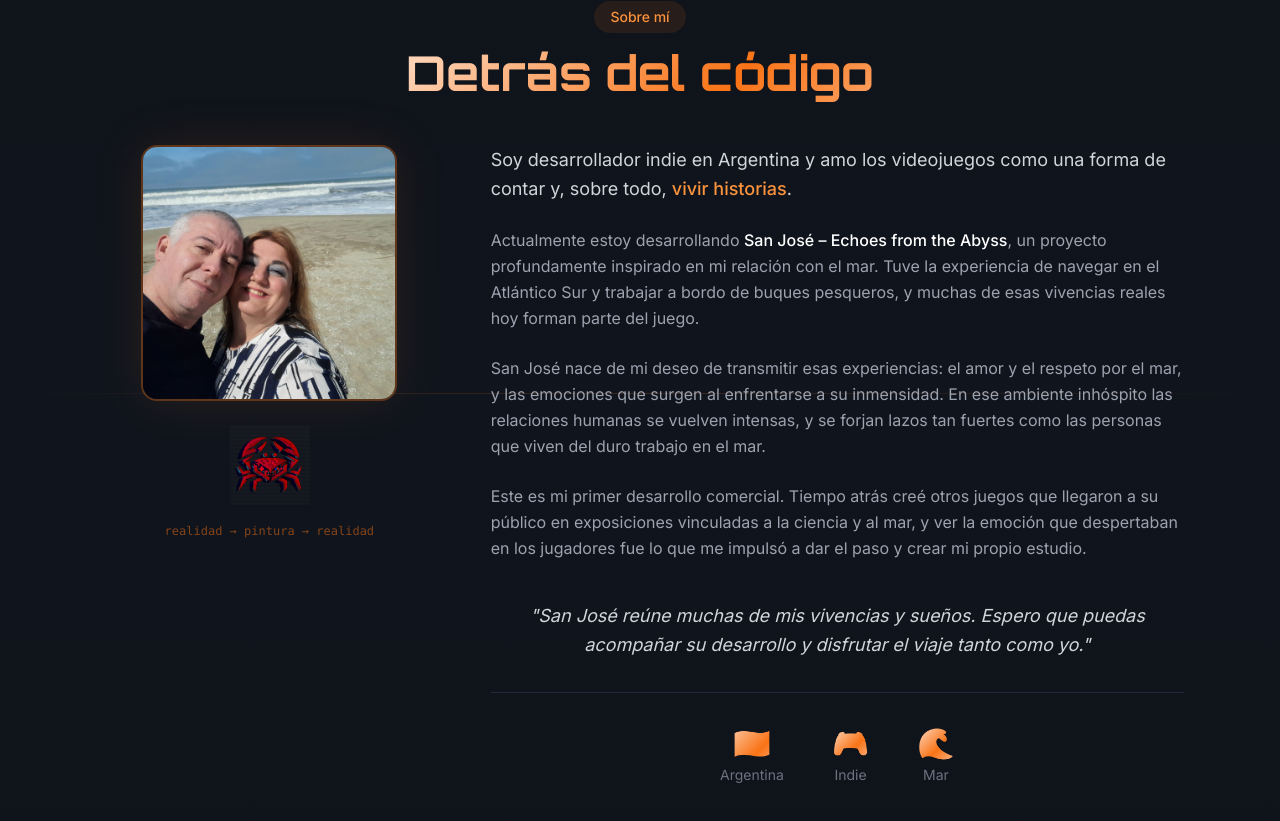
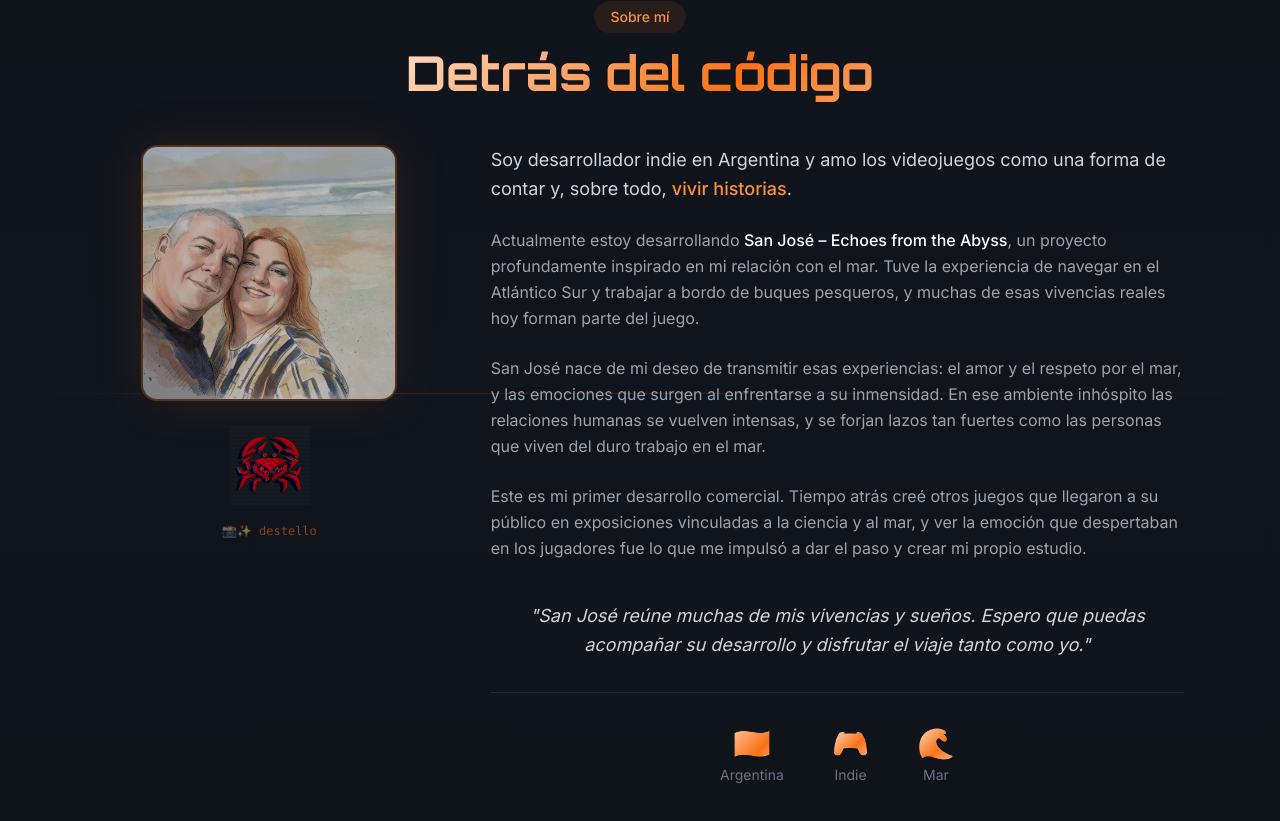
Before and after one commit to marchup/CrabCodeStudio, a React (Vite) app: page / in a window 1280 px wide. Shown: the part 2506-3327 px from the top of the page. Built offline with nearby package versions, Linux system fonts and the light colour scheme.

Commit message:
Update AboutSection.tsx

```diff
--- a/src/sections/AboutSection.tsx
+++ b/src/sections/AboutSection.tsx
@@ -3,27 +3,29 @@ import CrabLogo from '../components/CrabLogo';
 
 const AboutSection = () => {
   const [showTooltip, setShowTooltip] = useState(false);
-  const [blendProgress, setBlendProgress] = useState(0); // 0 = foto real, 1 = pintura
-  const [direction, setDirection] = useState(1); // 1 = hacia pintura, -1 = hacia real
+  const [blendProgress, setBlendProgress] = useState(1);
+  const [direction, setDirection] = useState(-0.2);
+  const [isFlashing, setIsFlashing] = useState(false);
 
   useEffect(() => {
-    // Efecto de transición suave entre las dos imágenes
     const interval = setInterval(() => {
       setBlendProgress((prev) => {
-        const newProgress = prev + direction * 0.1;
+        const newProgress = prev + direction * 0.02;
 
-        // Cambiar dirección cuando llega a los extremos
         if (newProgress >= 1) {
-          setDirection(-1);
+          setDirection(-0.2);
           return 1;
         }
         if (newProgress <= 0) {
-          setDirection(1);
+          setDirection(0.5);
+          // Activar destello cuando aparece la foto real
+          setIsFlashing(true);
+          setTimeout(() => setIsFlashing(false), 150);
           return 0;
         }
         return newProgress;
       });
-    }, 100); // Cada 100ms avanza 1%
+    }, 50);
 
     return () => clearInterval(interval);
   }, [direction]);
@@ -45,31 +47,44 @@ const AboutSection = () => {
           </h2>
         </div>
 
-        {/* Content - CON FOTO CON EFECTO BLEND */}
+        {/* Content */}
         <div className="flex flex-col lg:flex-row gap-12 items-start">
-          {/* Columna izquierda - Foto con blend */}
+          {/* Columna izquierda - Foto con blend y destello */}
           <div className="lg:w-1/3 flex flex-col items-center">
             {/* Contenedor de la foto con efecto */}
             <div className="relative mb-6 group w-64 h-64">
-              {/* Foto real (base) */}
+              {/* Foto real */}
               <img
-                src="/mi-foto-real.png" // Cambiá por tu foto real
+                src="/mi-foto-real.png"
                 alt="Martín - CrabCode Games (real)"
-                className="absolute inset-0 w-full h-full rounded-2xl object-cover border-2 border-orange-500/30 group-hover:border-orange-500/60 transition-all"
-              />
-
-              {/* Versión pintura (superpuesta con opacidad variable) */}
-              <img
-                src="/mi-foto-pintura.png" // Cambiá por tu versión acuarela
-                alt="Martín - CrabCode Games (pintura)"
-                className="absolute inset-0 w-full h-full rounded-2xl object-cover border-2 border-orange-500/30 group-hover:border-orange-500/60 transition-all"
+                className="absolute inset-0 w-full h-full rounded-2xl object-cover border-2 border-orange-500/30 transition-all"
                 style={{
-                  opacity: blendProgress,
-                  mixBlendMode: 'multiply', // Esto hace que se mezclen como capas
+                  opacity: 1 - blendProgress,
                 }}
               />
 
-              {/* Efecto glow */}
+              {/* Versión pintura */}
+              <img
+                src="/mi-foto-pintura.png"
+                alt="Martín - CrabCode Games (pintura)"
+                className="absolute inset-0 w-full h-full rounded-2xl object-cover border-2 border-orange-500/30 transition-all"
+                style={{
+                  opacity: blendProgress,
+                }}
+              />
+
+              {/* EFECTO DESTELLO - capa blanca que aparece y desaparece */}
+              <div
+                className={`absolute inset-0 rounded-2xl bg-white transition-opacity duration-150 ${
+                  isFlashing ? 'opacity-40' : 'opacity-0'
+                }`}
+                style={{
+                  mixBlendMode: 'overlay',
+                  pointerEvents: 'none',
+                }}
+              />
+
+              {/* Efecto glow base */}
               <div className="absolute inset-0 rounded-2xl bg-orange-500/10 blur-xl -z-10 group-hover:bg-orange-500/20 transition-all" />
             </div>
 
@@ -95,13 +110,13 @@ const AboutSection = () => {
               </div>
             </div>
 
-            {/* Indicador sutil del efecto */}
+            {/* Indicador del efecto */}
             <p className="text-xs text-orange-500/50 mt-3 font-mono">
-              realidad → pintura → realidad
+              {blendProgress > 0.8 ? '🎨 pintura' : '📸✨ destello'}
             </p>
           </div>
 
-          {/* Columna derecha - Texto (igual que antes) */}
+          {/* Columna derecha - Texto */}
           <div className="lg:w-2/3">
             <div className="space-y-6 max-w-3xl mx-auto text-left">
               <p className="text-lg text-gray-300 leading-relaxed">
```
